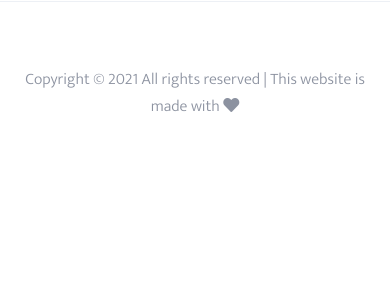
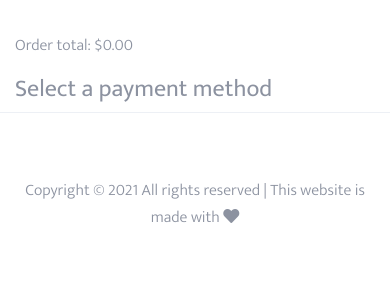
Before and after one commit to MichaelTowson/-DJANGO-Simple-Ecommerce, a Django app: page /cart/payment/ in a window 390 px wide. Shown: the part 145-445 px from the top of the page. Run offline with Django 3.2, Linux system fonts and the light colour scheme; data comes from the database, SQL or seed files in the repository; data that the repository does not hold is empty; some libraries are stand-ins or nearby versions.

Commit message:
add more payment functionality

```diff
--- a/templates/cart/payment.html
+++ b/templates/cart/payment.html
@@ -3,8 +3,23 @@
 {% block content %}
     <div class='container'>
         <div class ="row justify-content-center">
-            <div class = "col-md-8"
-                <div id="paypal-button-container"></div>
+            <div class = "col-md-8">
+                <div class="alert alert-success" role="alert" id="alertSuccess" style="display: none;">
+                    Your payment was successful.
+                </div>
+                <div class="alert alert-danger" role="alert" id="alertFailure" style="display:none;">
+                    Your payment failed. Please try again.
+                </div>
+
+                <div class="text-center py-3">
+                    <div id="loader" class="lds-ring" style="margin:auto; display: none;"><div></div><div></div><div></div><div></div></div>
+                </div>
+
+                <div id='paymentInfo' >
+                    <p>Order total: ${{ order.get_total }}</p>
+                    <h4>Select a payment method</h4>
+                    <div id="paypal-button-container"></div>
+                </div>
             </div>
         </div>
     </div>
@@ -12,10 +27,83 @@
 
 {% block scripts %}
 
+{% comment %} Style for loading ring {% endcomment %}
+<style>
+.lds-ring {
+    display: inline-block;
+    position: relative;
+    width: 80px;
+    height: 80px;
+}
+.lds-ring div {
+    box-sizing: border-box;
+    display: block;
+    position: absolute;
+    width: 64px;
+    height: 64px;
+    margin: 8px;
+    border: 8px solid rgb(155,81,81)
+    border-radius: 50%;
+    animation: lds-ring 1.2s cubic-bezier(0.5, 0, 0.5, 1) infinite;
+    border-color: rgb(155,81,81) transparent transparent transparent;
+}
+.lds-ring div:nth-child(1) {
+    animation-delay: -0.45s;
+}
+.lds-ring div:nth-child(2) {
+    animation-delay: -0.3s;
+}
+.lds-ring div:nth-child(3) {
+    animation-delay: -0.15s;
+}
+@keyframes lds-ring {
+    0% {
+    transform: rotate(0deg);
+    }
+    100% {
+    transform: rotate(360deg);
+    }
+}
+
+</style>
+
 <script
     src="https://www.paypal.com/sdk/js?client-id={{ PAYPAL_CLIENT_ID }}">
 </script>
+
 <script>
+    const loader = document.getElementById('loader')
+    const paymentInfo = document.getElementById('paymentInfo')
+
+    function getCookie(name) {
+        let cookieValue = null;
+        if (document.cookie && document.cookie !== '') {
+            const cookies = document.cookie.split(';');
+            for (let i = 0; i < cookies.length; i++) {
+                const cookie = cookies[i].trim();
+                // Does this cookie string begin with the name we want?
+                if (cookie.substring(0, name.length + 1) === (name + '=')) {
+                    cookieValue = decodeURIComponent(cookie.substring(name.length + 1));
+                    break;
+                }
+            }
+        }
+        return cookieValue;
+    }
+
+    const csrftoken = getCookie('csrftoken');
+
+    function sendOrderConfirmed() {
+        return fetch("{% url 'cart:confirm-order' %}"), {
+            method: "post",
+            body: JSON.stringify(details)
+            headers: {
+                "Content-Type": "application/json",
+                "X-CSRFToken": csrftoken
+            }
+        }
+    }
+
     paypal.Buttons({
         createOrder: function(data, actions) {
             return actions.order.create({
@@ -28,12 +116,13 @@
         },
         onApprove: function(data, actions) {
             //This function captures the funds from the transaction.
-            return actions.order.capture().then(
-            function(details) {
-                setTimeout(() => {
-                    window.location.replace("{{ CALLBACK_URL }}")
-
-                }, 3000); //3000 refers to number of milliseconds. In this case, it is three seconds.
+            return actions.order.capture().then(function(details) {
+                console.log(details);
+                sendOrderConfirmed(details).then(res => {
+                    setTimeout(() => {
+                        window.location.replace("{{ CALLBACK_URL }}")
+                    }, 3000); //refers to number of milliseconds. In this case, it is three seconds.
+                })
             })
         }
     }).render('#paypal-button-container');
```
